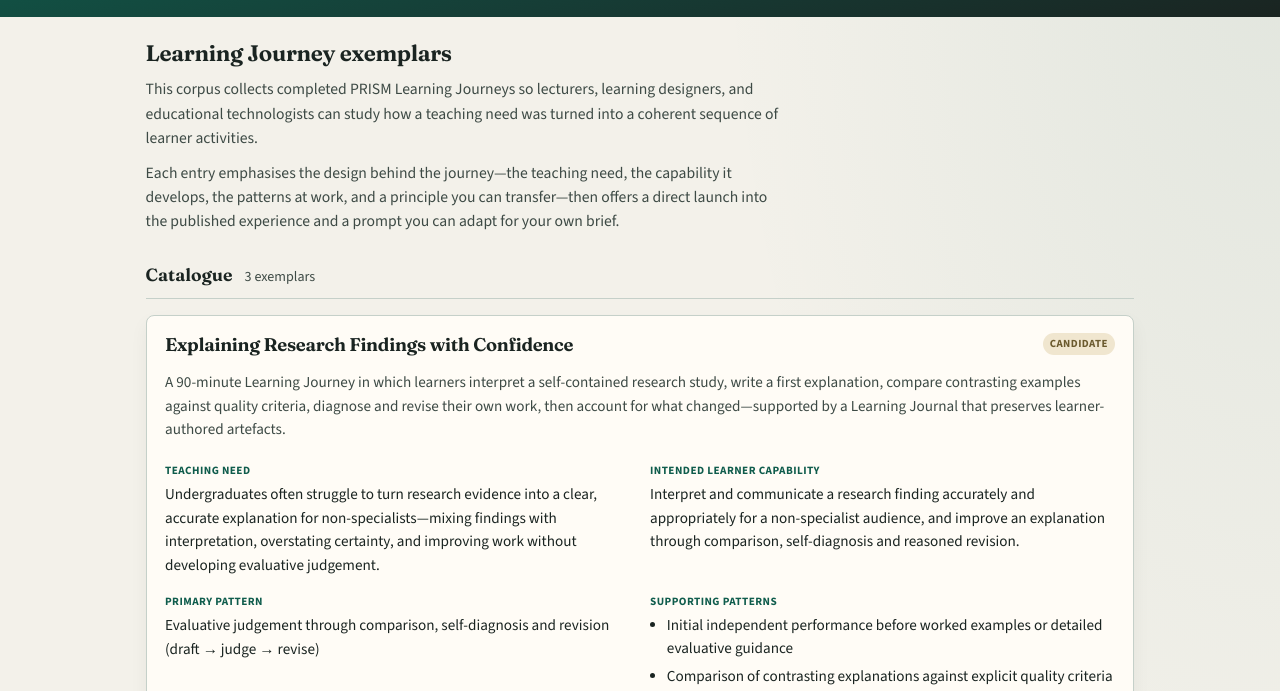
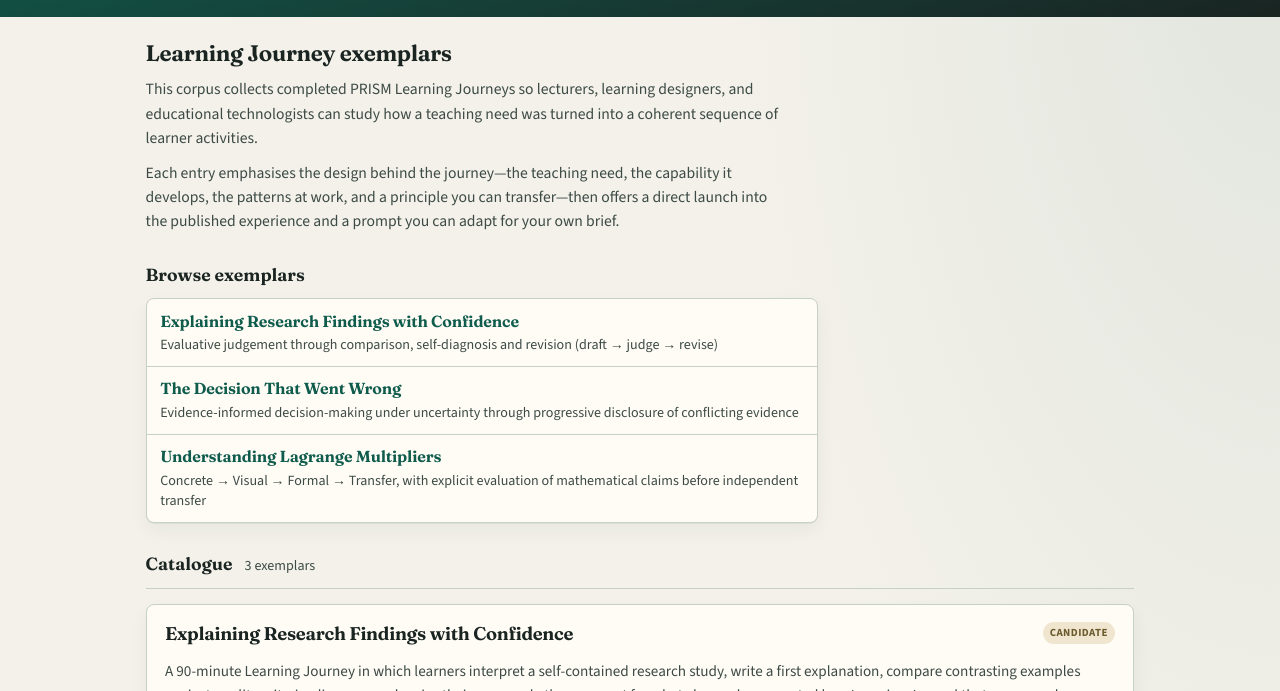
Before and after one commit to juliantenney/prism-exemplars, a plain HTML site: page index.html in a window 1280 px wide. Shown: the part 105-796 px from the top of the page. Drawn offline with nearby package versions, Linux system fonts and the light colour scheme.

Commit message:
Add a catalogue-driven Browse exemplars table of contents.
Render title and primary-pattern links from catalogue.json so new exemplars appear automatically, with stable card anchors and keyboard-friendly focus.

Co-authored-by: Cursor <cursoragent@cursor.com>

```diff
--- a/assets/catalogue.js
+++ b/assets/catalogue.js
@@ -155,8 +155,78 @@
     );
   }
 
+  /** Stable fragment target for an exemplar card (matches catalogue id). */
+  function exemplarAnchorId(exemplarId) {
+    var raw = String(exemplarId || "")
+      .trim()
+      .toLowerCase()
+      .replace(/[^a-z0-9_-]+/g, "-")
+      .replace(/^-+|-+$/g, "");
+    return "exemplar-" + (raw || "item");
+  }
+
+  function renderBrowse(exemplars) {
+    var section = $("browse-exemplars");
+    var root = $("browse-root");
+    if (!root) return;
+
+    if (!Array.isArray(exemplars) || !exemplars.length) {
+      root.innerHTML = "";
+      if (section) section.hidden = true;
+      return;
+    }
+
+    root.innerHTML =
+      '<ol class="browse-list">' +
+      exemplars
+        .map(function (exemplar, index) {
+          var id = String(exemplar.id || "exemplar-" + index);
+          var anchor = exemplarAnchorId(id);
+          var title = exemplar.title || id;
+          var pattern = exemplar.primary_pattern || "";
+          return (
+            "<li>" +
+            '<a class="browse-list__link" href="#' +
+            escapeHtml(anchor) +
+            '">' +
+            '<span class="browse-list__title">' +
+            escapeHtml(title) +
+            "</span>" +
+            (pattern
+              ? '<span class="browse-list__pattern">' +
+                escapeHtml(pattern) +
+                "</span>"
+              : "") +
+            "</a>" +
+            "</li>"
+          );
+        })
+        .join("") +
+      "</ol>";
+
+    if (section) section.hidden = false;
+  }
+
+  function focusCatalogueTarget() {
+    var hash = String(window.location.hash || "").replace(/^#/, "");
+    if (!hash || hash.indexOf("exemplar-") !== 0) return;
+    var el = document.getElementById(hash);
+    if (!el) return;
+    if (typeof el.focus === "function") {
+      try {
+        el.focus({ preventScroll: true });
+      } catch (_err) {
+        el.focus();
+      }
+    }
+    if (typeof el.scrollIntoView === "function") {
+      el.scrollIntoView({ block: "start" });
+    }
+  }
+
   function renderCard(exemplar, index) {
     var id = String(exemplar.id || "exemplar-" + index);
+    var anchorId = exemplarAnchorId(id);
     var path = String(exemplar.path || "").replace(/\/?$/, "/");
     var launchRel = String(exemplar.launch || "published/index.html");
     var launchHref = joinUrl(path, launchRel);
@@ -233,7 +303,9 @@
       : "";
 
     return (
-      '<article class="exemplar-card" data-exemplar-id="' +
+      '<article class="exemplar-card" id="' +
+      escapeHtml(anchorId) +
+      '" tabindex="-1" data-exemplar-id="' +
       escapeHtml(id) +
       '">' +
       '<div class="exemplar-card__top">' +
@@ -427,6 +499,7 @@
 
     root.hidden = false;
     if (!exemplars.length) {
+      renderBrowse([]);
       root.innerHTML = renderEmpty();
       if (countEl) {
         countEl.hidden = false;
@@ -435,6 +508,7 @@
       return;
     }
 
+    renderBrowse(exemplars);
     root.innerHTML = exemplars.map(renderCard).join("");
     if (countEl) {
       countEl.hidden = false;
@@ -442,9 +516,12 @@
         exemplars.length === 1 ? "1 exemplar" : exemplars.length + " exemplars";
     }
     bindInteractions(root);
+    focusCatalogueTarget();
   }
 
   function init() {
+    window.addEventListener("hashchange", focusCatalogueTarget);
+
     fetch(CATALOGUE_URL, { cache: "no-store" })
       .then(function (res) {
         if (!res.ok) throw new Error("HTTP " + res.status);
@@ -452,6 +529,7 @@
       })
       .then(renderCatalogue)
       .catch(function () {
+        renderBrowse([]);
         setStatus(
           "Could not load catalogue.json. Open this site over HTTP (for example https://juliantenney.github.io/prism-exemplars/ or http://localhost/prism-exemplars/) rather than as a local file.",
           true
--- a/assets/styles.css
+++ b/assets/styles.css
@@ -125,6 +125,70 @@ body {
   margin-bottom: 0;
 }
 
+.browse {
+  margin: 0 0 var(--space-5);
+}
+
+.browse h2 {
+  margin: 0 0 var(--space-2);
+  font-family: var(--font-display);
+  font-size: 1.1rem;
+  font-weight: 650;
+}
+
+.browse__nav {
+  max-width: min(var(--page), 42rem);
+}
+
+.browse-list {
+  list-style: none;
+  margin: 0;
+  padding: 0;
+  border: 1px solid var(--line);
+  border-radius: var(--radius);
+  background: var(--paper-elevated);
+  box-shadow: var(--shadow);
+}
+
+.browse-list > li + li {
+  border-top: 1px solid var(--line);
+}
+
+.browse-list__link {
+  display: block;
+  padding: 0.7rem 0.85rem;
+  color: inherit;
+  text-decoration: none;
+}
+
+.browse-list__link:hover {
+  background: var(--band);
+}
+
+.browse-list__link:focus-visible {
+  outline: 3px solid var(--focus);
+  outline-offset: -3px;
+  background: var(--band);
+}
+
+.browse-list__title {
+  display: block;
+  font-family: var(--font-display);
+  font-size: 1rem;
+  font-weight: 650;
+  letter-spacing: -0.01em;
+  line-height: 1.3;
+  color: var(--accent);
+}
+
+.browse-list__pattern {
+  display: block;
+  margin-top: 0.25rem;
+  font-size: 0.88rem;
+  line-height: 1.4;
+  color: var(--ink-muted);
+}
+
 .catalogue__header {
   display: flex;
   flex-wrap: wrap;
@@ -183,6 +247,16 @@ body {
   border-radius: var(--radius);
   box-shadow: var(--shadow);
   padding: 1.1rem 1.15rem 1rem;
+  scroll-margin-top: 1rem;
+}
+
+.exemplar-card:focus {
+  outline: none;
+}
+
+.exemplar-card:focus-visible {
+  outline: 3px solid var(--focus);
+  outline-offset: 2px;
 }
 
 .exemplar-card__top {
--- a/index.html
+++ b/index.html
@@ -44,6 +44,18 @@
         </p>
       </section>
 
+      <section
+        class="browse"
+        id="browse-exemplars"
+        aria-labelledby="browse-heading"
+        hidden
+      >
+        <h2 id="browse-heading">Browse exemplars</h2>
+        <nav class="browse__nav" aria-label="Exemplar table of contents">
+          <div id="browse-root"></div>
+        </nav>
+      </section>
+
       <section class="catalogue" aria-labelledby="catalogue-heading">
         <div class="catalogue__header">
           <h2 id="catalogue-heading">Catalogue</h2>
```
